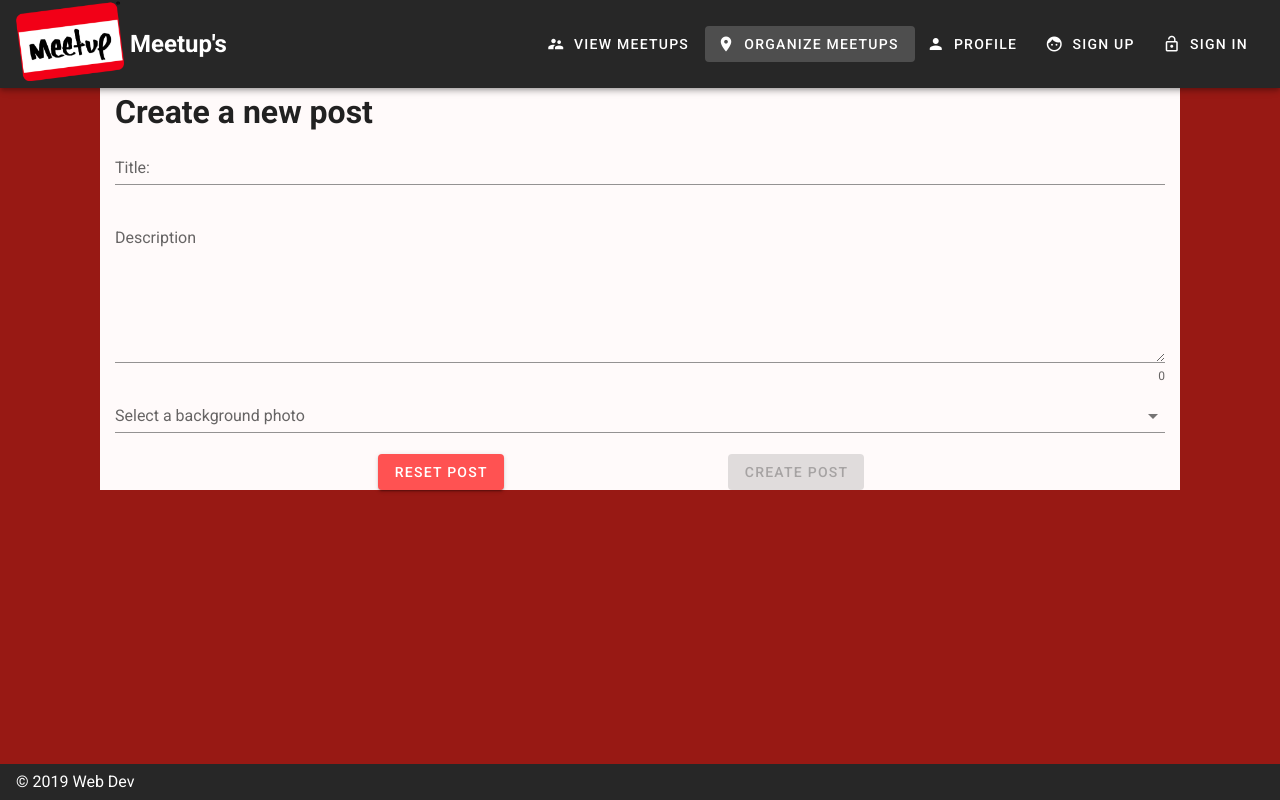
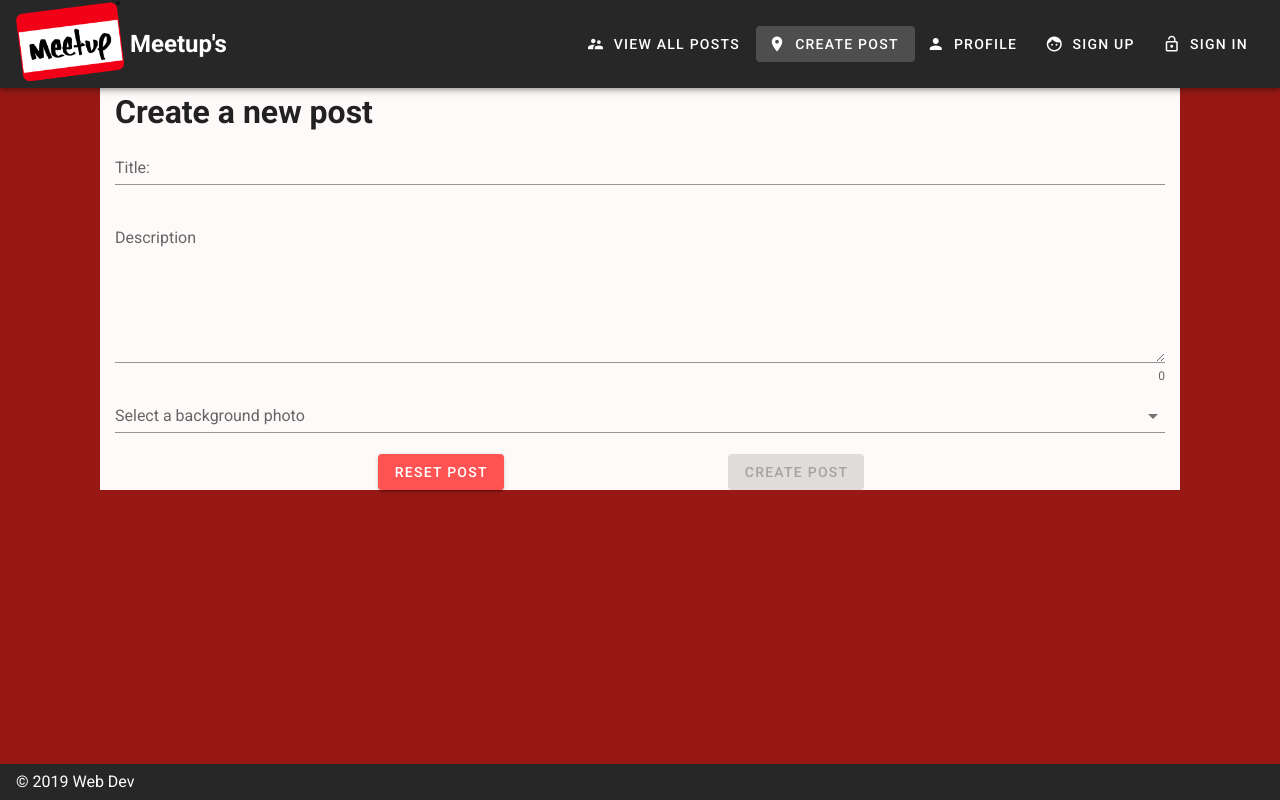
Before and after one commit to GaussNajera245/max-s-blog, a Nuxt app: page /meetup/createMeetup in a window 1280 px wide. Built offline with nearby package versions, Linux system fonts and the light colour scheme.

Commit message:
Deployed checkpoint

```diff
--- /dev/null
+++ b/firestore.indexes.json
@@ -0,0 +1,4 @@
+{
+  "indexes": [],
+  "fieldOverrides": []
+}
--- a/layouts/default.vue
+++ b/layouts/default.vue
@@ -61,8 +61,8 @@ export default {
     return {
       drawer: false,
       menuItems:[
-        {icon: 'supervisor_account', title: 'View Meetups', url: "/meetup/viewMeet" },
-        {icon: 'room', title: 'Organize Meetups', url: "/meetup/createMeetup"},
+        {icon: 'supervisor_account', title: 'View All Posts', url: "/meetup/viewMeet" },
+        {icon: 'room', title: 'Create Post', url: "/meetup/createMeetup"},
         {icon: 'person', title: 'Profile', url: "/user/profile"},
         {icon: 'face', title: 'Sign Up', url: "/user/signup"},
         {icon: 'lock_open', title: 'Sign In', url: "/user/signign"},
--- a/pages/meetup/createMeetup.vue
+++ b/pages/meetup/createMeetup.vue
@@ -89,10 +89,11 @@
       updateUrlProp(){
         let i = this.$store.state.loadedMeetup;
         i.forEach((e)=>{
-          if( e.title == this.select ){
+          if(this.select === e.title){
             this.url = e.imageUrl;
+            console.log({store: e.title, selec:this.select })
           }
-          else{
+          else if (this.select === "Random") {
             this.url= "https://picsum.photos/200/300?random=1"
           }
         })
```
Also changed, not shown: firebase.json (added), 2 other files (tests, documents, lock files or other folders).
